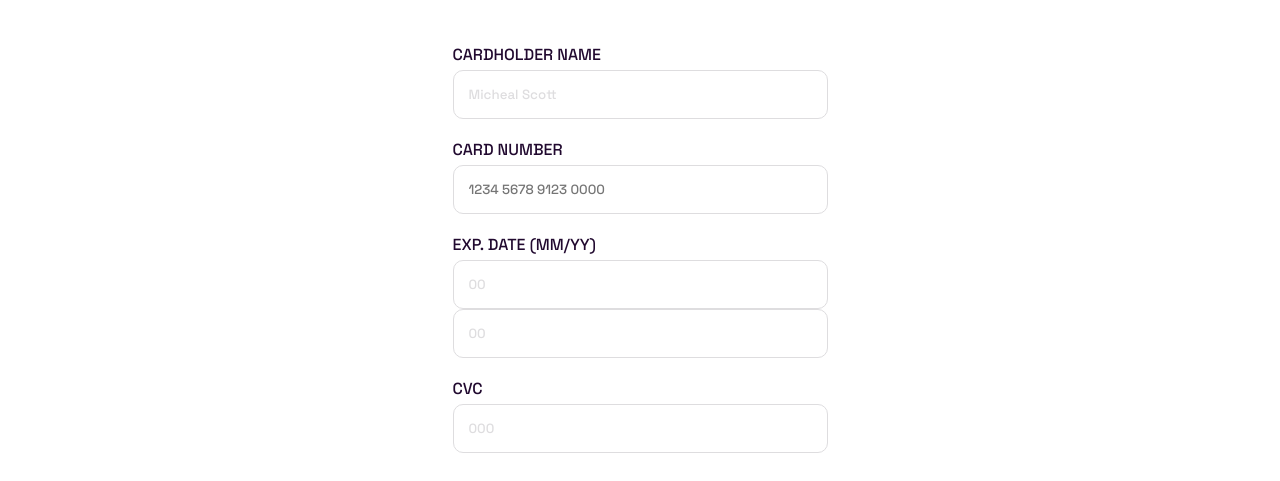
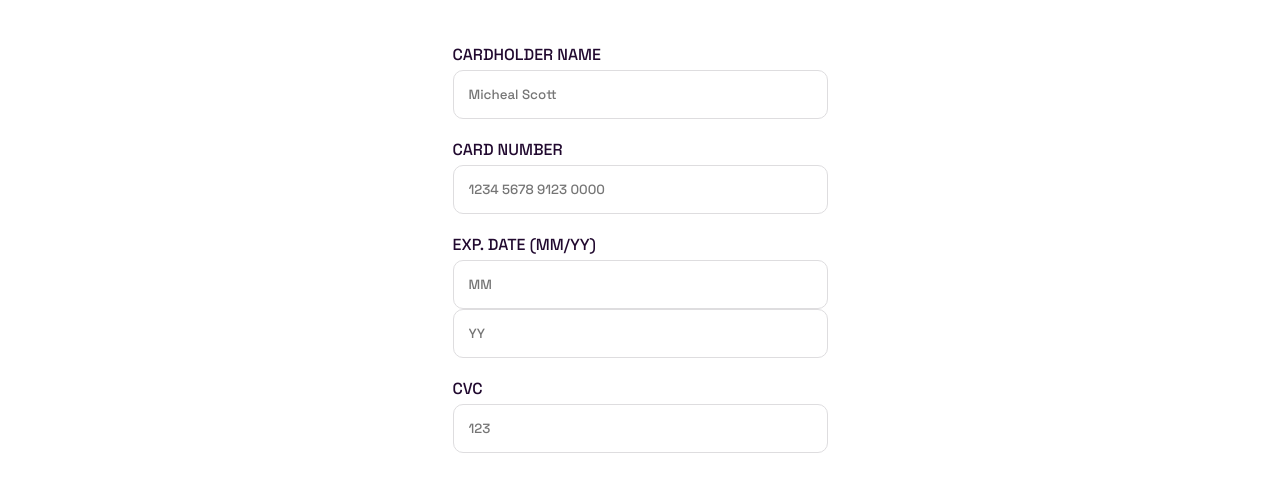
Before and after one commit to emilipothese/interactive-card-vite, a Vue app: page / in a window 1280 px wide. Shown: the part 207-688 px from the top of the page. Built offline with nearby package versions, Linux system fonts and the light colour scheme.

Commit message:
v-model and v-if OK

```diff
--- a/src/components/FormCard.vue
+++ b/src/components/FormCard.vue
@@ -3,38 +3,46 @@
   <header>
     <section class="card__front">
       <img class="card__front__logo" src="../assets/card-logo.svg" alt="">
-      <p class="card__front__number">{{ card.number }}</p>
+      <p v-if="newCard.number" class="card__front__number">{{ newCard.number }}</p>
+      <p v-else class="card__front__number">{{ card.number }}</p>
       <div class="card__front__infos">
-        <p>{{ card.name }}</p>
-        <p>{{ card.endMonth }} / {{ card.endYear }}</p>
+        <p v-if="newCard.name">{{ newCard.name }}</p>
+        <p v-else>{{ card.name }}</p>
+        <p>
+          <span v-if="newCard.endMonth">{{ newCard.endMonth }}</span>
+          <span v-else>{{ card.endMonth }}</span> /
+          <span v-if="newCard.endYear">{{ newCard.endYear }}</span>
+          <span v-else>{{ card.endYear }}</span>
+        </p>
       </div>
     </section>
 
     <section class="card__back">
-      <p class="card__back__number">{{ card.backNumber }}</p>
+      <p v-if="newCard.backNumber" class="card__back__number">{{ newCard.backNumber }}</p>
+      <p v-else class="card__back__number">{{ card.backNumber }}</p>
     </section>
   </header>
 
   <main>
     <div class="form__input">
       <label for="name">Cardholder name</label>
-      <input type="text" placeholder="Micheal Scott" v-model="card.name" id="name"/>
+      <input type="text" placeholder="Micheal Scott" v-model="newCard.name" id="name"/>
     </div>
 
     <div class="form__input">
       <label for="number">Card number</label>
-      <input type="number" placeholder="1234 5678 9123 0000" v-model="card.number" id="number"/>
+      <input type="text" placeholder="1234 5678 9123 0000" v-model="newCard.number" id="number"/>
     </div>
 
     <div class="form__input">
       <label for="end">Exp. date (mm/yy)</label>
-      <input type="text" placeholder="MM" v-model="card.endMonth" id="end"/>
-      <input type="text" placeholder="YY" v-model="card.endYear" id="end"/>
+      <input type="text" placeholder="MM" v-model="newCard.endMonth" id="end"/>
+      <input type="text" placeholder="YY" v-model="newCard.endYear" id="end"/>
     </div>
 
     <div class="form__input">
       <label for="cvc">CVC</label>
-      <input type="number" placeholder="123" v-model="card.backNumber" id="cvc"/>
+      <input type="text" placeholder="123" v-model="newCard.backNumber" id="cvc"/>
     </div>
 
     <div class="form__input">
@@ -54,6 +62,13 @@ export default {
         endMonth: '00',
         endYear: '00',
         backNumber: '000'
+      },
+      newCard: {
+        number: '',
+        name: '',
+        endMonth: '',
+        endYear: '',
+        backNumber: ''
       }
     };
   },
```
